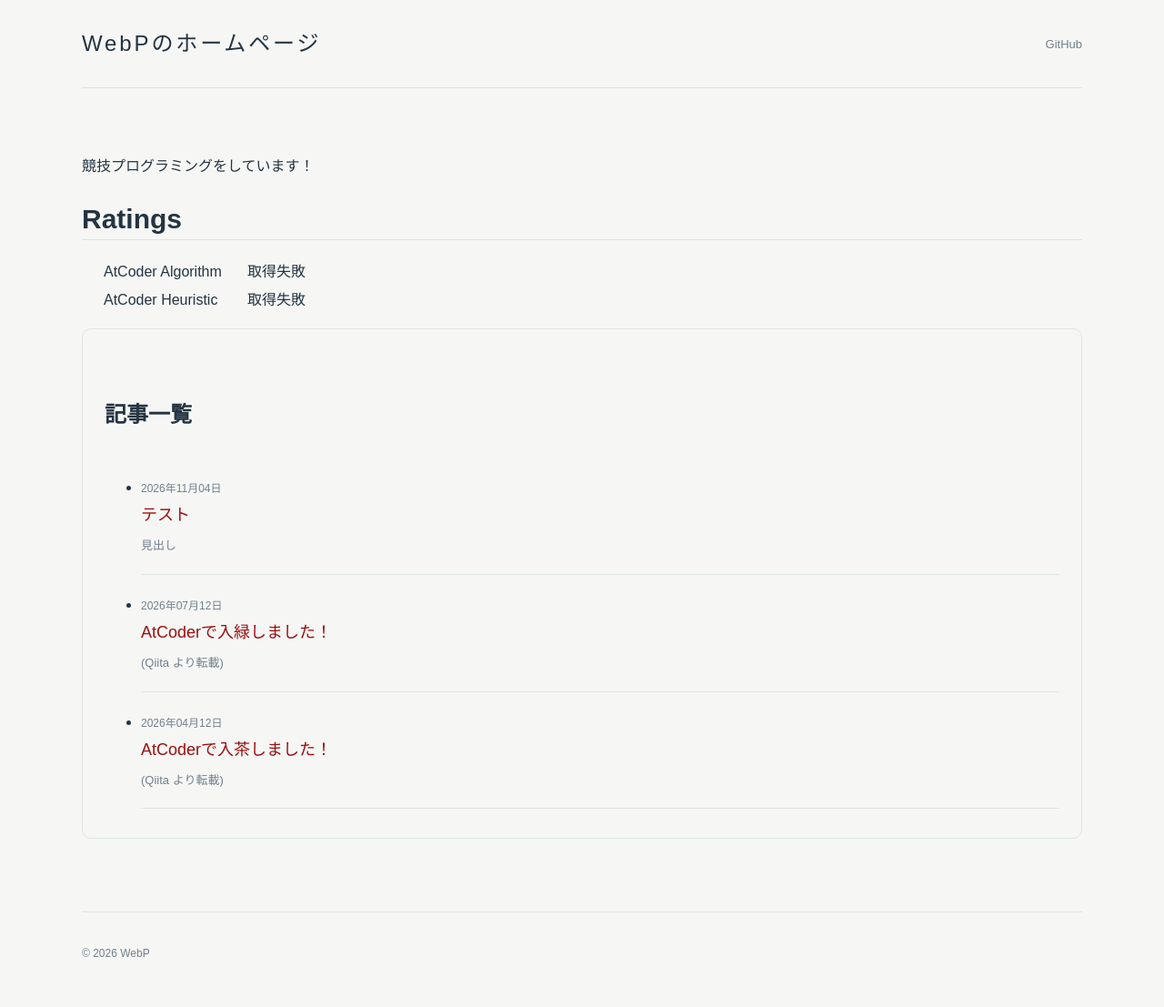
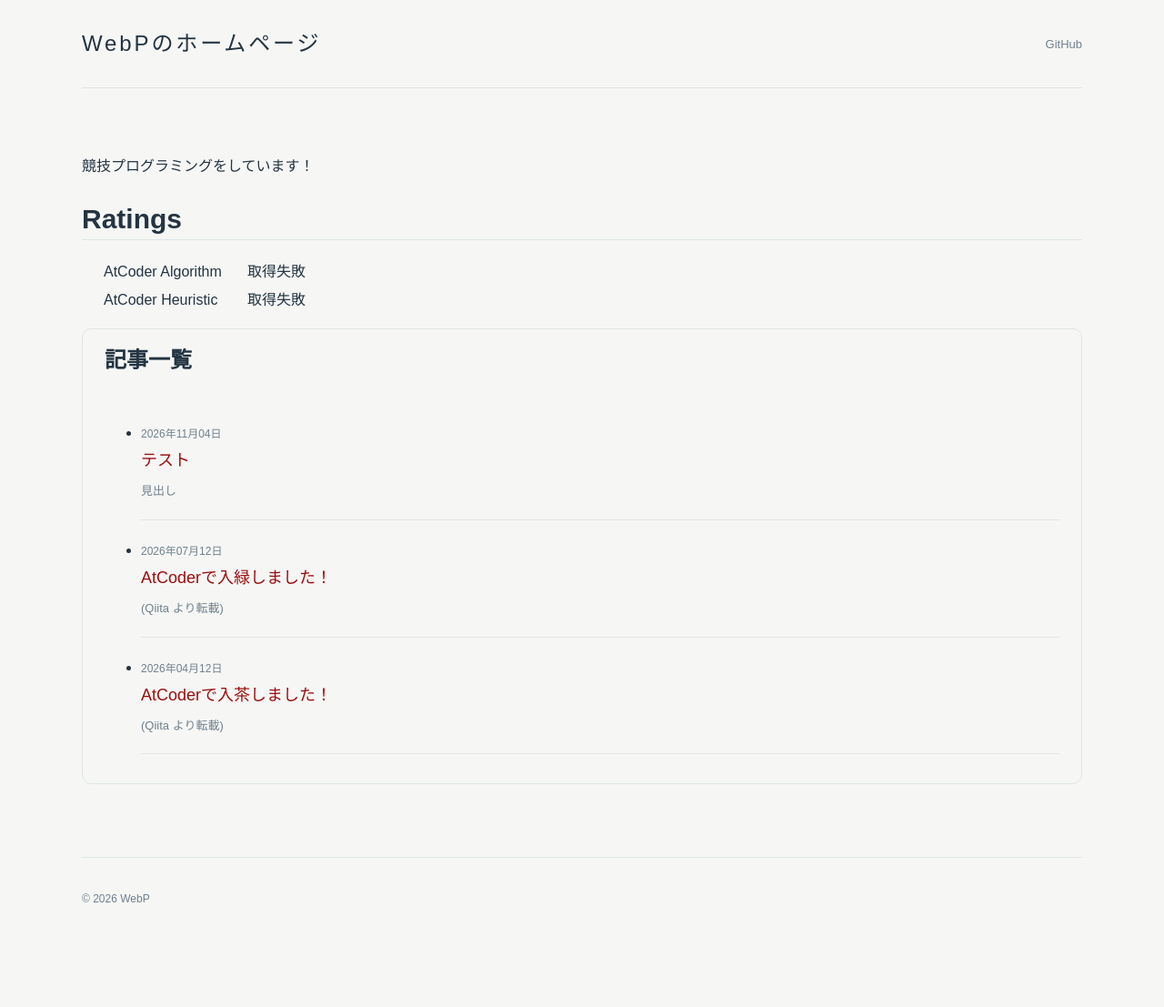
Before and after one commit to JPEG24/hp, a Jekyll site: the page built from index.md, in a window 1280 px wide. Shown: the whole page at 91% size. Built offline with Jekyll 4.4.1, drawn with Linux system fonts in a browser that asks for light colours; after the commit the page ends 1047 px from its top, so only the background shows below that.

Commit message:
見た目

```diff
--- a/assets/css/style.css
+++ b/assets/css/style.css
@@ -121,6 +121,10 @@ h2 {
   border: solid 1px var(--line);
   border-radius: 10px;
   padding: 16px 24px;
+}
+
+.post-list h2 {
+  margin-top: 0;
 }
 
 .post-list li {
```
